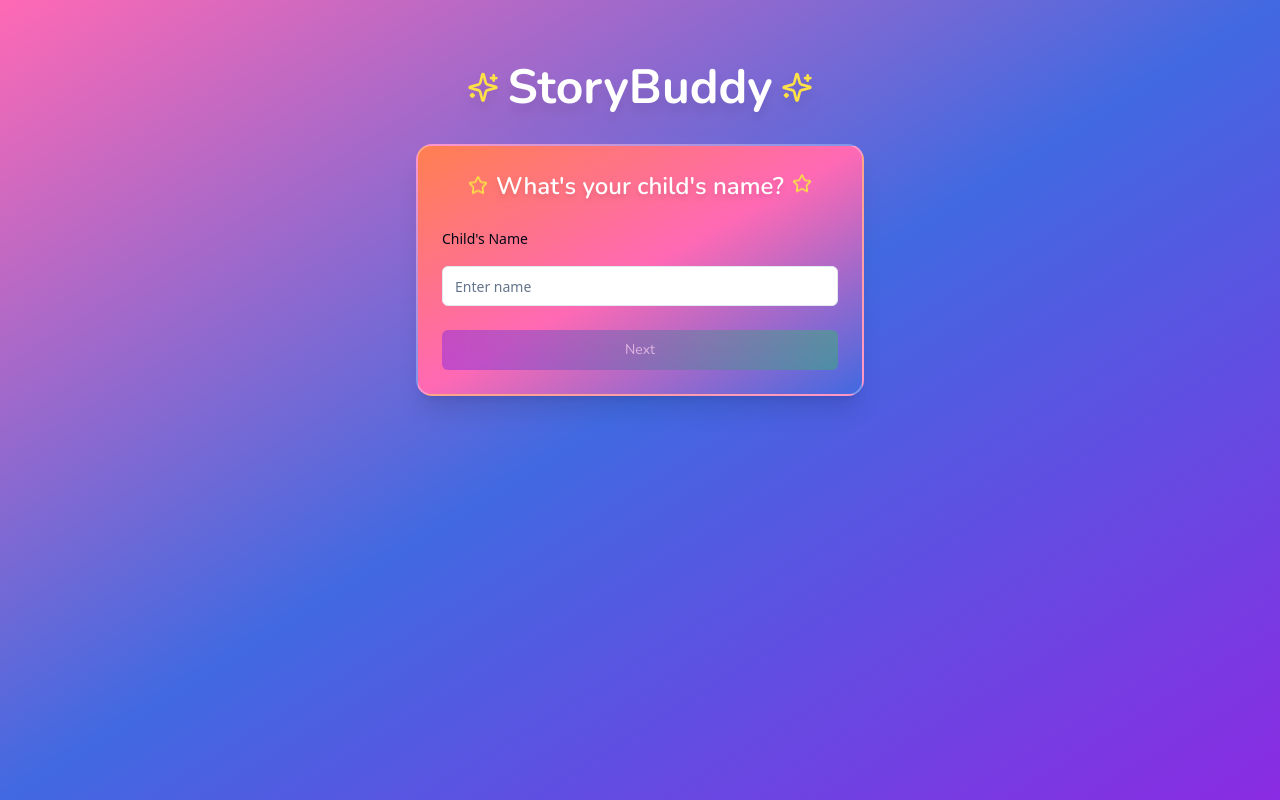
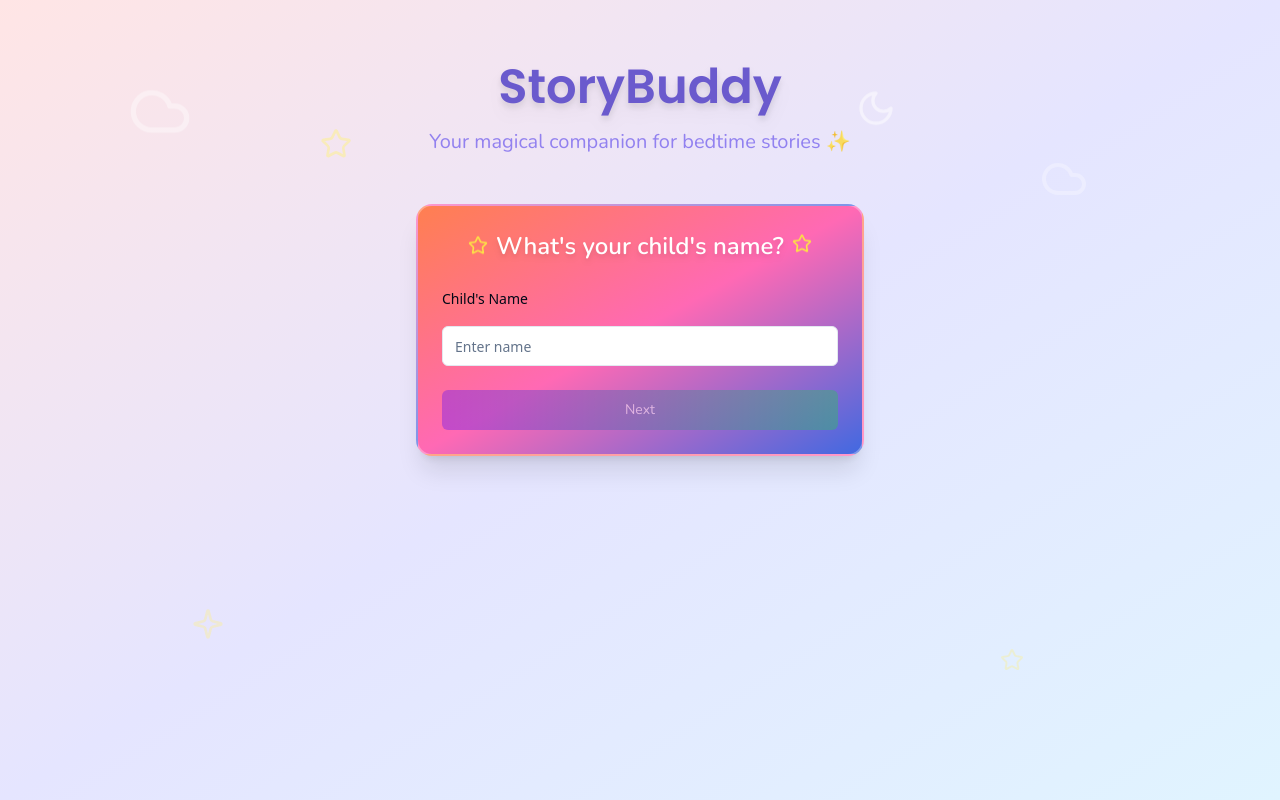
Before and after one commit to pearl04/storybuddy-build-along, a React (Vite) app: page / in a window 1280 px wide. Built offline with nearby package versions, Linux system fonts and the light colour scheme.

Commit message:
feat: Update visual style for a storybook feel
- Updated color palette to soft pastels.
- Added a gradient background.
- Added a cute character illustration.
- Changed the font to a softer, rounder font.
- Adjusted the overall feel to be more cozy and magical.

```diff
--- a/index.html
+++ b/index.html
@@ -5,7 +5,7 @@
     <meta charset="UTF-8" />
     <link rel="icon" type="image/svg+xml" href="/favicon.ico" />
     <meta name="viewport" content="width=device-width, initial-scale=1.0" />
-    <link href="https://fonts.googleapis.com/css2?family=Nunito:wght@400;600;700&display=swap" rel="stylesheet">
+    <link href="https://fonts.googleapis.com/css2?family=Nunito:wght@400;600;700&family=Poppins:wght@400;500;600&display=swap" rel="stylesheet">
     <title>StoryBuddy</title>
   </head>
   <body>
--- a/src/components/StoryDisplay.tsx
+++ b/src/components/StoryDisplay.tsx
@@ -2,7 +2,7 @@
 import React, { useState } from 'react';
 import { Card } from "@/components/ui/card";
 import { Button } from "@/components/ui/button";
-import { Play, BookOpen, Star, Sparkles } from "lucide-react";
+import { Play, BookOpen, Star, Sparkle } from "lucide-react";
 
 interface StoryDisplayProps {
   story: string;
@@ -14,11 +14,13 @@ const StoryDisplay = ({ story, onRegenerate }: StoryDisplayProps) => {
 
   if (isReading) {
     return (
-      <Card className="w-full max-w-2xl p-8 bg-gradient-to-br from-[#FF69B4] via-[#4169E1] to-[#8A2BE2] text-white backdrop-blur-sm shadow-xl rounded-3xl border-2 border-white/30">
+      <Card className="w-full max-w-2xl p-8 bg-gradient-to-br from-[#FFE5E5] via-[#F0E6FF] to-[#E0F4FF] text-[#4A4A4A] backdrop-blur-sm shadow-xl rounded-3xl border-2 border-white/30 relative overflow-hidden">
+        <Star className="absolute top-4 right-4 text-yellow-300/50 w-6 h-6 animate-pulse" />
+        <Star className="absolute bottom-4 left-4 text-yellow-300/50 w-4 h-4 animate-pulse" style={{ animationDelay: "0.5s" }} />
         <div className="prose max-w-none">
-          <div className="text-xl leading-relaxed whitespace-pre-wrap font-story space-y-6">
+          <div className="text-xl leading-relaxed whitespace-pre-wrap font-poppins space-y-6">
             {story.split('\n\n').map((paragraph, index) => (
-              <p key={index} className="animate-fade-in text-white" style={{ animationDelay: `${index * 200}ms` }}>
+              <p key={index} className="animate-fade-in" style={{ animationDelay: `${index * 200}ms` }}>
                 {paragraph}
               </p>
             ))}
@@ -29,16 +31,16 @@ const StoryDisplay = ({ story, onRegenerate }: StoryDisplayProps) => {
   }
 
   return (
-    <Card className="w-full max-w-2xl p-6 bg-gradient-to-br from-[#FF7F50] via-[#FF69B4] to-[#4169E1] backdrop-blur-sm shadow-xl rounded-2xl border-2 border-white/30">
+    <Card className="w-full max-w-2xl p-6 bg-gradient-to-br from-[#FFE5E5] via-[#F0E6FF] to-[#E0F4FF] backdrop-blur-sm shadow-xl rounded-3xl border-2 border-white/30">
       <div className="prose max-w-none mb-6">
-        <div className="text-lg leading-relaxed text-white whitespace-pre-wrap">
+        <div className="text-lg leading-relaxed text-[#4A4A4A] whitespace-pre-wrap font-poppins">
           {story}
         </div>
       </div>
       <div className="flex gap-4">
         <Button
           onClick={onRegenerate}
-          className="flex-1 bg-gradient-to-r from-[#8A2BE2] to-[#3CB371] text-white hover:opacity-90 transition-all duration-300"
+          className="flex-1 bg-gradient-to-r from-[#9370DB] to-[#B19CD9] text-white hover:opacity-90 transition-all duration-300"
         >
           <div className="flex items-center gap-2">
             <Play className="w-4 h-4" />
@@ -47,7 +49,7 @@ const StoryDisplay = ({ story, onRegenerate }: StoryDisplayProps) => {
         </Button>
         <Button
           onClick={() => setIsReading(true)}
-          className="flex-1 bg-gradient-to-r from-[#4169E1] to-[#FF69B4] text-white hover:opacity-90 transition-all duration-300"
+          className="flex-1 bg-gradient-to-r from-[#87CEEB] to-[#B19CD9] text-white hover:opacity-90 transition-all duration-300"
         >
           <div className="flex items-center gap-2">
             <BookOpen className="w-4 h-4" />
--- a/src/pages/Index.tsx
+++ b/src/pages/Index.tsx
@@ -3,7 +3,7 @@ import { useState } from "react";
 import StoryForm from "@/components/StoryForm";
 import StoryDisplay from "@/components/StoryDisplay";
 import { Card } from "@/components/ui/card";
-import { Loader, Sparkles } from "lucide-react";
+import { Loader, Star, Moon, Cloud, Sparkle } from "lucide-react";
 
 const Index = () => {
   const [isGenerating, setIsGenerating] = useState(false);
@@ -31,30 +31,47 @@ const Index = () => {
   };
 
   return (
-    <div className="min-h-screen bg-gradient-to-br from-[#FF69B4] via-[#4169E1] to-[#8A2BE2] animate-gradient bg-size-200">
-      <div className="container mx-auto px-4 py-8 md:py-16">
-        <h1 className="text-4xl md:text-5xl font-bold text-center mb-8 text-white drop-shadow-xl animate-float font-nunito flex items-center justify-center gap-2">
-          <Sparkles className="w-8 h-8 text-yellow-300" />
-          StoryBuddy
-          <Sparkles className="w-8 h-8 text-yellow-300" />
-        </h1>
-        <div className="flex flex-col items-center justify-center gap-8">
+    <div className="min-h-screen bg-gradient-to-br from-[#FFE5E5] via-[#E5E5FF] to-[#E0F4FF] animate-gradient bg-size-200 relative overflow-hidden">
+      {/* Decorative elements */}
+      <div className="absolute inset-0 overflow-hidden pointer-events-none">
+        <Cloud className="absolute top-20 left-[10%] text-white/40 w-16 h-16 animate-float" />
+        <Cloud className="absolute top-40 right-[15%] text-white/30 w-12 h-12 animate-float" style={{ animationDelay: "1s" }} />
+        <Star className="absolute top-32 left-[25%] text-yellow-200/60 w-8 h-8 animate-pulse" />
+        <Star className="absolute bottom-32 right-[20%] text-yellow-200/60 w-6 h-6 animate-pulse" style={{ animationDelay: "0.5s" }} />
+        <Moon className="absolute top-24 right-[30%] text-white/50 w-10 h-10 animate-float" style={{ animationDelay: "1.5s" }} />
+        <Sparkle className="absolute bottom-40 left-[15%] text-yellow-200/70 w-8 h-8 animate-pulse" style={{ animationDelay: "0.7s" }} />
+      </div>
+
+      <div className="container mx-auto px-4 py-8 md:py-16 relative">
+        {/* Title section with mascot */}
+        <div className="flex flex-col items-center mb-12">
+          <div className="text-center relative">
+            <h1 className="text-4xl md:text-5xl font-bold text-center mb-4 text-[#6A5ACD] drop-shadow-lg animate-float font-poppins">
+              StoryBuddy
+            </h1>
+            <p className="text-lg md:text-xl text-[#7B68EE]/80 font-nunito max-w-md mx-auto">
+              Your magical companion for bedtime stories ✨
+            </p>
+          </div>
+        </div>
+
+        <div className="flex flex-col items-center justify-center gap-8 relative">
           {isGenerating ? (
-            <Card className="w-full max-w-md p-6 bg-white/20 backdrop-blur-sm shadow-xl rounded-2xl border-2 border-white/30">
+            <Card className="w-full max-w-md p-6 bg-white/80 backdrop-blur-sm shadow-xl rounded-3xl border-2 border-[#E6E6FA]/30">
               <div className="flex flex-col items-center gap-4">
-                <Loader className="w-8 h-8 animate-spin text-white" />
-                <p className="text-lg font-medium text-white font-nunito">
+                <Loader className="w-8 h-8 animate-spin text-[#9370DB]" />
+                <p className="text-lg font-medium text-[#6A5ACD] font-poppins">
                   Creating your magical story...
                 </p>
               </div>
             </Card>
           ) : error ? (
-            <Card className="w-full max-w-md p-6 bg-red-500/20 backdrop-blur-sm shadow-xl rounded-2xl border-2 border-red-300">
+            <Card className="w-full max-w-md p-6 bg-red-50/90 backdrop-blur-sm shadow-xl rounded-3xl border-2 border-red-200/30">
               <div className="flex flex-col items-center gap-4">
-                <p className="text-red-100 font-nunito">{error}</p>
+                <p className="text-red-400 font-poppins">{error}</p>
                 <button
                   onClick={() => setError(null)}
-                  className="text-white hover:underline font-nunito"
+                  className="text-red-500 hover:underline font-poppins"
                 >
                   Try Again
                 </button>
--- a/tailwind.config.ts
+++ b/tailwind.config.ts
@@ -19,8 +19,8 @@ export default {
     },
     extend: {
       fontFamily: {
+        poppins: ['Poppins', 'system-ui', 'sans-serif'],
         nunito: ['Nunito', 'sans-serif'],
-        story: ['Nunito', 'system-ui', 'sans-serif'],
       },
       colors: {
         border: "hsl(var(--border))",
@@ -81,6 +81,14 @@ export default {
             transform: "translateY(0)"
           }
         },
+        float: {
+          "0%, 100%": { transform: "translateY(0)" },
+          "50%": { transform: "translateY(-10px)" },
+        },
+        pulse: {
+          "0%, 100%": { opacity: "1" },
+          "50%": { opacity: "0.5" },
+        },
         "accordion-down": {
           from: { height: "0" },
           to: { height: "var(--radix-accordion-content-height)" },
@@ -89,16 +97,13 @@ export default {
           from: { height: "var(--radix-accordion-content-height)" },
           to: { height: "0" },
         },
-        float: {
-          "0%, 100%": { transform: "translateY(0)" },
-          "50%": { transform: "translateY(-10px)" },
-        },
       },
       animation: {
         "fade-in": "fade-in 0.5s ease-out",
+        float: "float 6s ease-in-out infinite",
+        pulse: "pulse 3s ease-in-out infinite",
         "accordion-down": "accordion-down 0.2s ease-out",
         "accordion-up": "accordion-up 0.2s ease-out",
-        float: "float 6s ease-in-out infinite",
       },
       backgroundImage: {
         'story-gradient': 'linear-gradient(135deg, #FF6B6B 0%, #4ECDC4 100%)',
```
